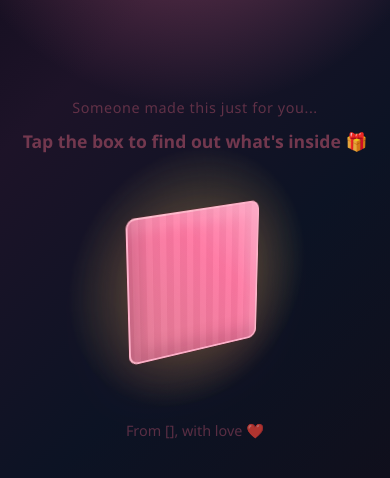
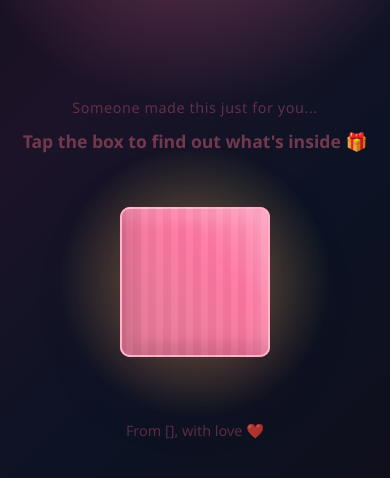
Before and after one commit to yaswanthkumarpalle/birthday, a Flask app: template templates/wish.html in a window 390 px wide. Shown: the part 153-631 px from the top of the page. Run offline with Flask 3, Linux system fonts and the light colour scheme; the template is opened without the code that fills it: most values are stand-ins (such as "Sample title", 1, 10 or a date in 2020); grey boxes marked "Sample" are stand-in pictures.

Commit message:
7th commit

```diff
--- a/static/birthday.js
+++ b/static/birthday.js
@@ -59,7 +59,10 @@ if (canvas) {
 }
 
 const confettiColors = ["#ff6b81", "#feca57", "#48dbfb", "#1dd1a1", "#a29bfe", "#ff9ff3", "#ffe066"];
-const lowPowerDevice = window.matchMedia("(max-width: 600px)").matches || (navigator.hardwareConcurrency && navigator.hardwareConcurrency <= 4);
+const lowPowerDevice = window.matchMedia("(max-width: 900px)").matches
+    || (navigator.hardwareConcurrency && navigator.hardwareConcurrency <= 4)
+    || (navigator.deviceMemory && navigator.deviceMemory <= 4)
+    || (navigator.connection && navigator.connection.saveData === true);
 let pieces = [];
 
 function burstConfetti(originX, originY, count = 160) {
--- a/static/style.css
+++ b/static/style.css
@@ -865,7 +865,7 @@ body.theme-celebration { background: radial-gradient(circle at top, rgba(246, 21
     }
 }
 
-@media (max-width: 600px) {
+@media (max-width: 900px) {
     body {
         animation: none;
     }
@@ -890,10 +890,24 @@ body.theme-celebration { background: radial-gradient(circle at top, rgba(246, 21
 
     .card {
         backdrop-filter: none;
+        -webkit-backdrop-filter: none;
     }
 
     .slide.active {
         animation: none;
+    }
+
+    .scene {
+        perspective: none;
+    }
+
+    .box3d {
+        transform: none;
+        transform-style: flat;
+    }
+
+    .box3d:hover {
+        transform: none;
     }
 }
 
--- a/templates/create.html
+++ b/templates/create.html
@@ -4,7 +4,7 @@
     <meta charset="UTF-8">
     <meta name="viewport" content="width=device-width, initial-scale=1.0">
     <title>Create a Birthday Wish</title>
-    <link rel="stylesheet" href="{{ url_for('static', filename='style.css', v='20260904-mobile') }}">
+    <link rel="stylesheet" href="{{ url_for('static', filename='style.css', v='20260904-chrome-fix') }}">
 </head>
 <body>
     <main class="card form-card">
@@ -65,7 +65,7 @@
         const wishForm = document.getElementById("wish-form");
         const generateButton = document.getElementById("generate-btn");
         const uploadStatus = document.getElementById("upload-status");
-        const maxPhotoDimension = window.matchMedia("(max-width: 600px)").matches ? 1024 : 1600;
+        const maxPhotoDimension = window.matchMedia("(max-width: 900px)").matches ? 1024 : 1600;
         const draftStorageKey = "birthday-wish-draft";
 
         function saveDraft() {
--- a/templates/created.html
+++ b/templates/created.html
@@ -4,7 +4,7 @@
     <meta charset="UTF-8">
     <meta name="viewport" content="width=device-width, initial-scale=1.0">
     <title>Your Link is Ready</title>
-    <link rel="stylesheet" href="{{ url_for('static', filename='style.css', v='20260904-mobile') }}">
+    <link rel="stylesheet" href="{{ url_for('static', filename='style.css', v='20260904-chrome-fix') }}">
 </head>
 <body>
     <main class="card form-card">
--- a/templates/wish.html
+++ b/templates/wish.html
@@ -4,7 +4,7 @@
     <meta charset="UTF-8">
     <meta name="viewport" content="width=device-width, initial-scale=1.0">
     <title>Happy Birthday, {{ name }}!</title>
-    <link rel="stylesheet" href="{{ url_for('static', filename='style.css', v='20260904-mobile') }}">
+    <link rel="stylesheet" href="{{ url_for('static', filename='style.css', v='20260904-chrome-fix') }}">
 </head>
 <body>
     <div class="sparkle-field" id="sparkle-field"></div>
@@ -96,6 +96,6 @@
         const slideCount = wishData.slides.length;
     </script>
 
-    <script src="{{ url_for('static', filename='birthday.js', v='20260904-mobile') }}"></script>
+    <script src="{{ url_for('static', filename='birthday.js', v='20260904-chrome-fix') }}"></script>
 </body>
 </html>
```
